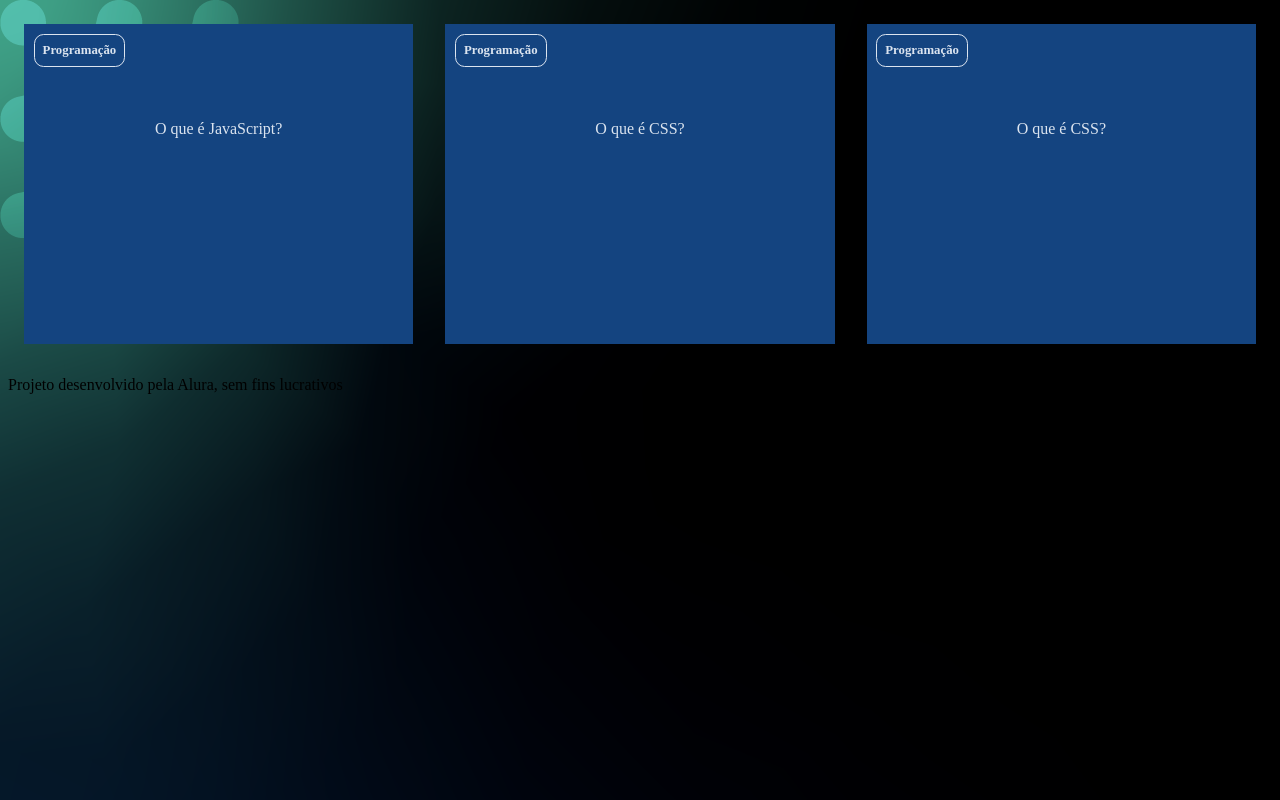
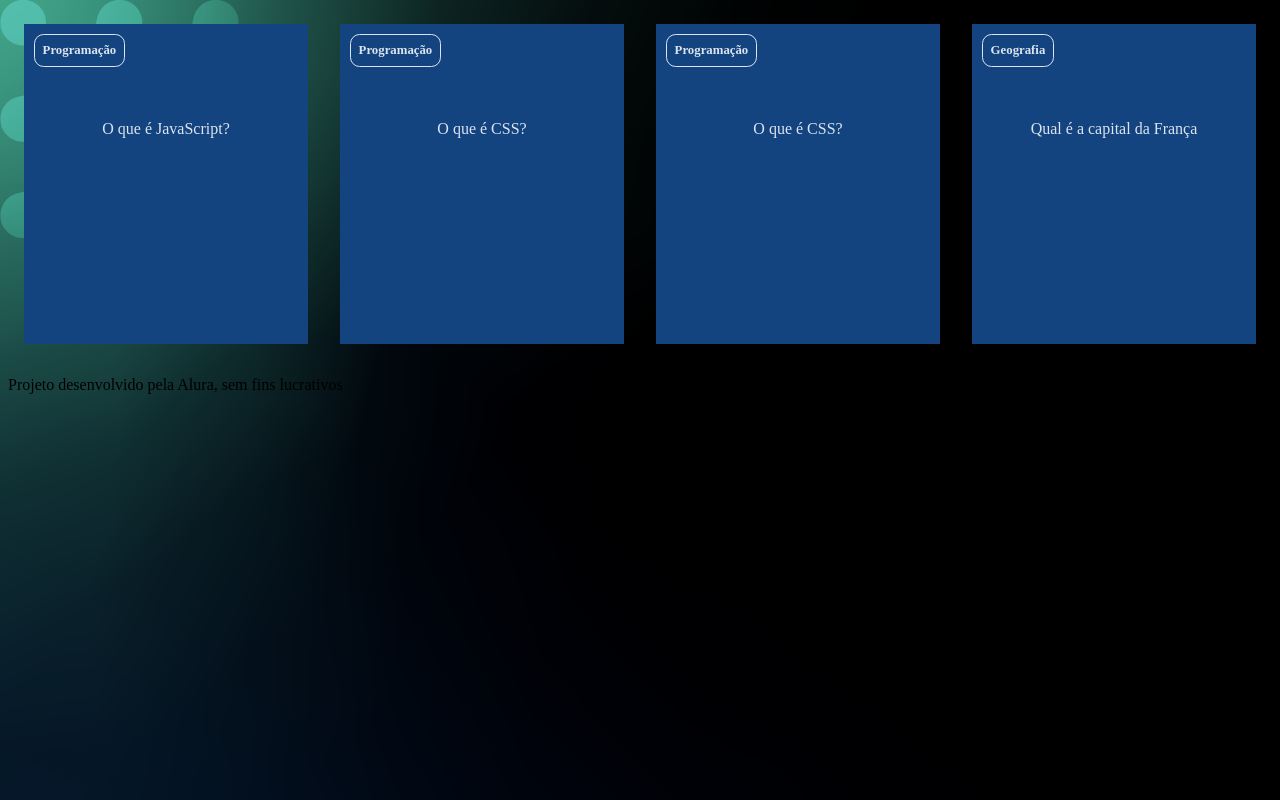
Before and after one commit to valenbednarczuk/Flashcards-em-HTML, a plain HTML site: page INDEX.HTML in a window 1280 px wide. Drawn offline with Linux system fonts and the light colour scheme.

Commit message:
01/10/2025 pt.2

```diff
--- a/INDEX.HTML
+++ b/INDEX.HTML
@@ -42,7 +42,17 @@
                     </div>
                 </div>
             </article>
-        </section>
+            <article class="cartao">
+                <div class="cartao__conteudo">
+                    <h3>Geografia</h3>
+                    <div class="cartao__conteudo__pergunta">
+                        <p>Qual é a capital da França</p>
+                    </div>
+                    <div class="cartao__conteudo__resposta"
+                    <p>A capital da França é Paris</p>
+                    </div>
+                </div>
+            </article>
     </main>
     <footer>
         <p>Projeto desenvolvido pela Alura, sem fins lucrativos</p>
```
